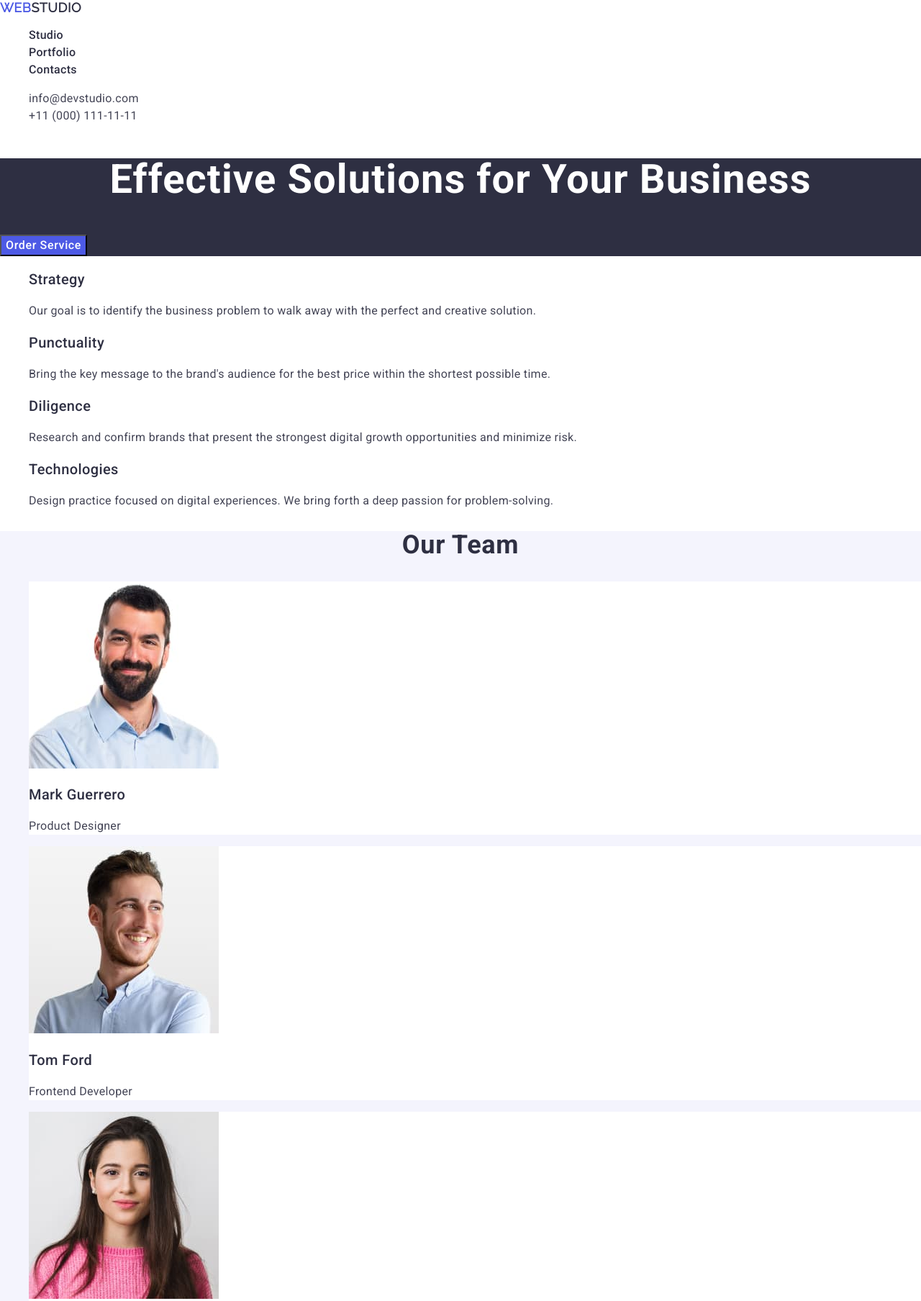
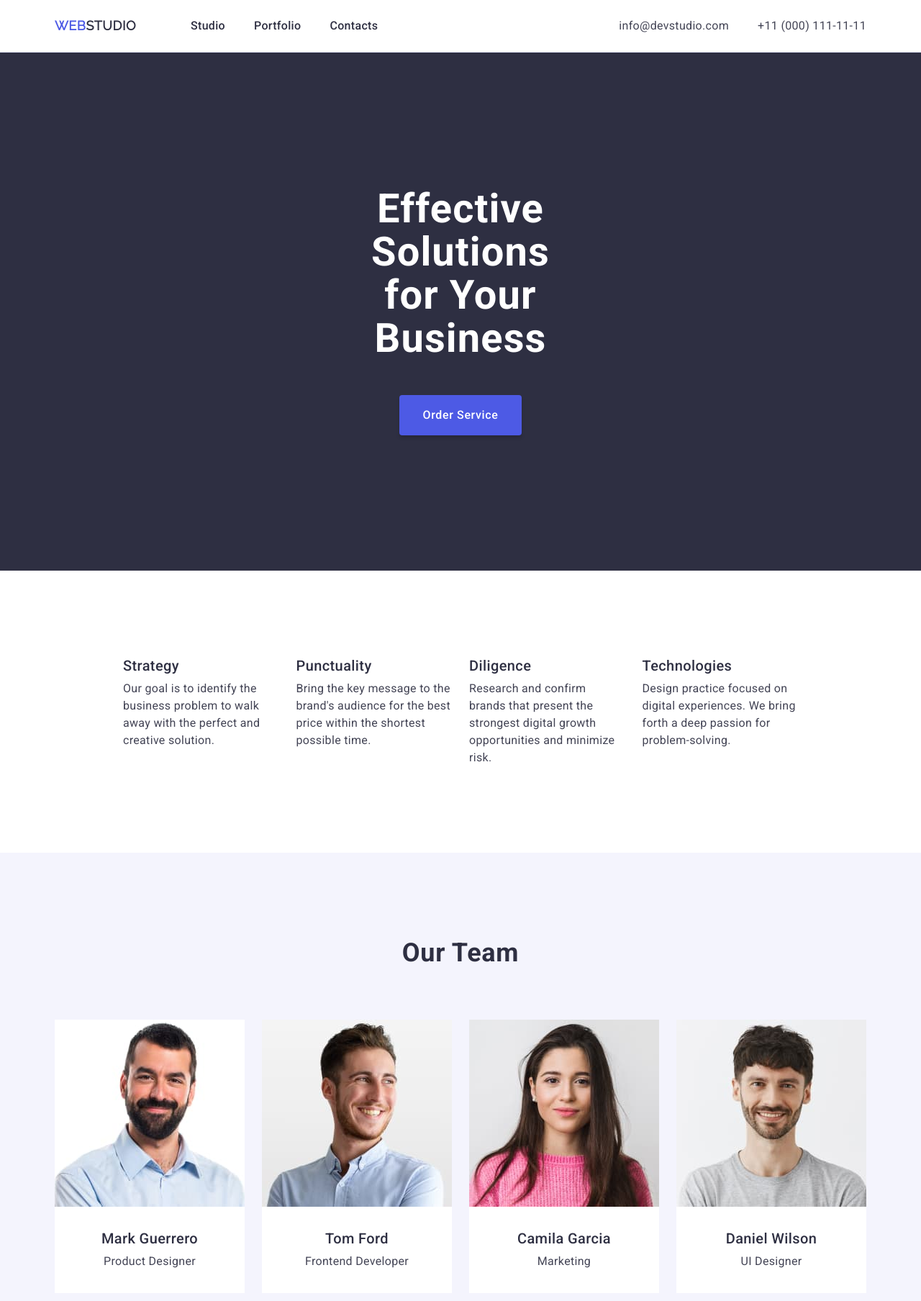
Before and after one commit to vladyslav-venher/goit-markup-hw-03, a plain HTML site: page index.html in a window 1280 px wide. Shown: the top 1808 px of the page at 72% size. Drawn offline with nearby package versions, Linux system fonts and the light colour scheme.

Commit message:
add flexbox

```diff
--- a/css/styles.css
+++ b/css/styles.css
@@ -10,18 +10,47 @@ a {
 
 ul, ol {
     list-style: none;
+    margin-top: 0;
+    margin-bottom: 0;
+    padding-left: 0px;
 }
 
 button {
     cursor: pointer;
 }
 
-/*? ============================================= */
+h1, h2, h3, h4, h5, h6, p {
+    margin-bottom: 0;
+    margin-top: 0;
+}
+
+img {
+    display: block;
+    max-width: 100%;
+    height: auto;
+}
+
+address {
+    font-style: normal;
+}
+
+.container {
+    max-width: 1158px;
+    padding-left: 15px;
+    padding-right: 15px;
+    margin: 0 auto;
+}
+
+/*? ====================HEADER========================= */
 
 .header {
-
+    border-bottom: 1px solid #e7e9fc;
 }
 
+.header-container {
+    display: flex;
+    align-items: center;
+}
 .logo {
     font-family: "Raleway", sans-serif;
     font-weight: 700;
@@ -30,10 +59,21 @@ button {
     letter-spacing: 0.03em;
     text-transform: uppercase;
     color: #4d5ae5;
+    margin-right: 76px;
 }
 
 .logo-part {
     color: #2e2f42;;
+}
+
+.navigation {
+    display: flex;
+    align-items: center;
+}
+
+.nav-list {
+    display: flex;
+    gap: 40px;
 }
 
 .nav-link {
@@ -42,6 +82,9 @@ button {
     line-height: 1.5;
     letter-spacing: 0.02em;
     color: #2e2f42;
+    padding-top: 24px;
+    padding-bottom: 24px;
+    display: block;
 }
 
 .nav-link:hover,
@@ -51,6 +94,12 @@ button {
 
 .address {
     font-style: normal;
+    margin-left: auto;
+}
+
+.address-list {
+    display: flex;
+    gap: 40px;
 }
 
 .address-link {
@@ -69,7 +118,12 @@ button {
 
 .hero {
     background-color: #2E2F42;
+    padding: 188px 472px;
+}
 
+.hero-wrap {
+    display: flex;
+    flex-direction: column;
 }
 
 .hero-title {
@@ -80,6 +134,7 @@ button {
     letter-spacing: 0.02em;
     text-align: center;
     color: #FFF;
+    margin-bottom: 48px;
 }
 
 .hero-button {
@@ -89,6 +144,11 @@ button {
     letter-spacing: 0.04em;
     color: #fff;
     background-color: #4D5AE5;
+    border-radius: 4px;
+    padding: 16px 32px;
+    box-shadow: 0 4px 4px 0 rgba(0, 0, 0, 0.15);
+    border: none;
+    align-self: center;
 }
 
 .hero-button:hover,
@@ -97,11 +157,18 @@ button {
 }
 
 
+.features {
+    padding: 120px 156px;
+}
 
+.features-list {
+    display: flex;
+    gap: 24px;
+}
 
-.features-list {}
-
-.features-item {}
+.features-item {
+    width: calc((100% - 24px * 3) / 4)
+}
 
 .features-subtitle {
     font-weight: 500;
@@ -109,6 +176,7 @@ button {
     line-height: 1.2;
     letter-spacing: 0.02em;
     color: #2e2f42;
+    margin-bottom: 8px;
 }
 
 .features-item-text {
@@ -119,8 +187,11 @@ button {
 }
 
 
+
 .team {
     background-color: #f4f4fd;
+    padding-top: 120px;
+    padding-bottom: 120px;
 }
 
 .team-title {
@@ -131,12 +202,17 @@ button {
     color: #2e2f42;
     text-transform: capitalize;
     text-align: center;
+    margin-bottom: 72px;
 }
 
-.team-list {}
+.team-list {
+    display: flex;
+    gap: 24px;
+}
 
 .team-item {
     background-color: #fff;
+    width: calc((100% - 3 * 24px) /4)
 }
 
 .team-subtitle {
@@ -145,17 +221,26 @@ button {
     line-height: 1.2;
     letter-spacing: 0.02em;
     color: #2e2f42;
+    text-align: center;
+    margin-top: 32px;
+    margin-bottom: 8px;
 }
 
 .team-item-text {
     font-size: 16px;
     line-height: 1.5;
     letter-spacing: 0.02em;
+    text-align: center;
     color: #434455;
+    padding-bottom: 32px;
 }
 
 
-.portfolio {}
+
+.portfolio {
+    padding-top: 120px;
+    padding-bottom: 120px;
+}
 
 .portfolio-title {
     font-weight: 700;
@@ -165,12 +250,24 @@ button {
     color: #2e2f42;
     text-transform: capitalize;
     text-align: center;
+    margin-bottom: 72px;
 }
 
-.portfolio-list {}
+.portfolio-list {
+    display: flex;
+    gap: 48px 24px;
+    flex-wrap: wrap;
+}
 
 .portfolio-item {
+    width: calc((100% - 2 * 24px) / 3);
+}
 
+.portfolio-item-lowpart {
+    border-bottom: 1px solid #e7e9fc;
+    border-left: 1px solid #e7e9fc;
+    border-right: 1px solid #e7e9fc;
+    padding: 32px 16px;
 }
 
 .portfolio-subtitle {
@@ -179,6 +276,7 @@ button {
     line-height: 1.2;
     letter-spacing: 0.02em;
     color: #2e2f42;
+    margin-bottom: 8px;
 }
 
 .portflio-item-text {
@@ -187,6 +285,8 @@ button {
     letter-spacing: 0.02em;
     color: #434455;
 }
+
+/*? ====================FOOTER========================= */
 
 .footer {
     background-color: #2e2f42;
@@ -198,8 +298,16 @@ button {
     line-height: 1.5;
     letter-spacing: 0.02em;
     color: #f4f4fd;
+    margin-top: 16px;
 }
 
 .logo-footer-part {
     color: #f4f4fd;
 }
+
+.footer-wrap {
+    padding-top: 100px;
+    padding-bottom: 100px;
+    width: 264px;
+    height: 112px;
+}
--- a/index.html
+++ b/index.html
@@ -21,18 +21,19 @@
   </head>
   <body>
     <header class="header">
-      <nav>
+      <div class="container header-container">
+        <nav class="navigation">
           <a class="logo" href="./index.html"
             >Web<span class="logo-part">Studio</span></a
           >
-        <ul>
+          <ul class="nav-list">
             <li><a class="nav-link" href="./index.html">Studio</a></li>
             <li><a class="nav-link" href="">Portfolio</a></li>
             <li><a class="nav-link" href="">Contacts</a></li>
           </ul>
         </nav>
         <address class="address">
-        <ul>
+          <ul class="address-list">
             <li>
               <a class="address-link" href="mailto:info@devstudio.com"
                 >info@devstudio.com</a
@@ -45,20 +46,24 @@
             </li>
           </ul>
         </address>
+      </div>
     </header>
     <main>
       <section class="hero">
+        <div class="container hero-wrap">
           <h1 class="hero-title">Effective Solutions for Your Business</h1>
           <button type="button" class="hero-button">Order Service</button>
+        </div>
       </section>
-      <section>
+      <section class="features">
+        <div class="container">
           <h2 hidden class="visually-hidden">Features</h2>
           <ul class="features-list">
             <li class="features-item">
               <h3 class="features-subtitle">Strategy</h3>
               <p class="features-item-text">
-              Our goal is to identify the business problem to walk away with the
-              perfect and creative solution.
+                Our goal is to identify the business problem to walk away with
+                the perfect and creative solution.
               </p>
             </li>
             <li class="features-item">
@@ -83,8 +88,11 @@
               </p>
             </li>
           </ul>
+        </div>
       </section>
+
       <section class="team">
+        <div class="container">
           <h2 class="team-title">Our Team</h2>
           <ul class="team-list">
             <li class="team-item">
@@ -128,8 +136,11 @@
               <p class="team-item-text">UI Designer</p>
             </li>
           </ul>
+        </div>
       </section>
+
       <section class="portfolio">
+        <div class="container">
           <h2 class="portfolio-title">Our Portfolio</h2>
           <ul class="portfolio-list">
             <li class="portfolio-item">
@@ -138,8 +149,10 @@
                 alt="Banking App"
                 width="360"
               />
+              <div class="portfolio-item-lowpart">
                 <h3 class="portfolio-subtitle">Banking App</h3>
                 <p class="portflio-item-text">App</p>
+              </div>
             </li>
             <li class="portfolio-item">
               <img
@@ -147,8 +160,10 @@
                 alt="Cashless Payment"
                 width="360"
               />
+              <div class="portfolio-item-lowpart">
                 <h3 class="portfolio-subtitle">Cashless Payment</h3>
                 <p class="portflio-item-text">Marketing</p>
+              </div>
             </li>
             <li class="portfolio-item">
               <img
@@ -156,8 +171,10 @@
                 alt="Meditation App"
                 width="360"
               />
+              <div class="portfolio-item-lowpart">
                 <h3 class="portfolio-subtitle">Meditation App</h3>
                 <p class="portflio-item-text">App</p>
+              </div>
             </li>
             <li class="portfolio-item">
               <img
@@ -165,8 +182,10 @@
                 alt="Taxi Service"
                 width="360"
               />
+              <div class="portfolio-item-lowpart">
                 <h3 class="portfolio-subtitle">Taxi Service</h3>
                 <p class="portflio-item-text">Marketing</p>
+              </div>
             </li>
             <li class="portfolio-item">
               <img
@@ -174,29 +193,39 @@
                 alt="Screen Illustrations"
                 width="360"
               />
+              <div class="portfolio-item-lowpart">
                 <h3 class="portfolio-subtitle">Screen Illustrations</h3>
                 <p class="portflio-item-text">Design</p>
+              </div>
             </li>
+
             <li class="portfolio-item">
               <img
                 src="./images/img_portfolio_6.jpg"
                 alt="Online Courses"
                 width="360"
               />
+              <div class="portfolio-item-lowpart">
                 <h3 class="portfolio-subtitle">Online Courses</h3>
                 <p class="portflio-item-text">Marketing</p>
+              </div>
             </li>
           </ul>
+        </div>
       </section>
     </main>
     <footer class="footer">
+      <div class="container">
+        <div class="footer-wrap">
           <a class="logo" href="./index.html"
             >Web<span class="logo-footer-part">Studio</span></a
           >
           <p class="footer-text">
-        Increase the flow of customers and sales for your business with digital
-        marketing & growth solutions.
+            Increase the flow of customers and sales for your business with
+            digital marketing & growth solutions.
           </p>
+        </div>
+      </div>
     </footer>
   </body>
 </html>
```
Lines whose indentation alone changed are shown as unchanged.
